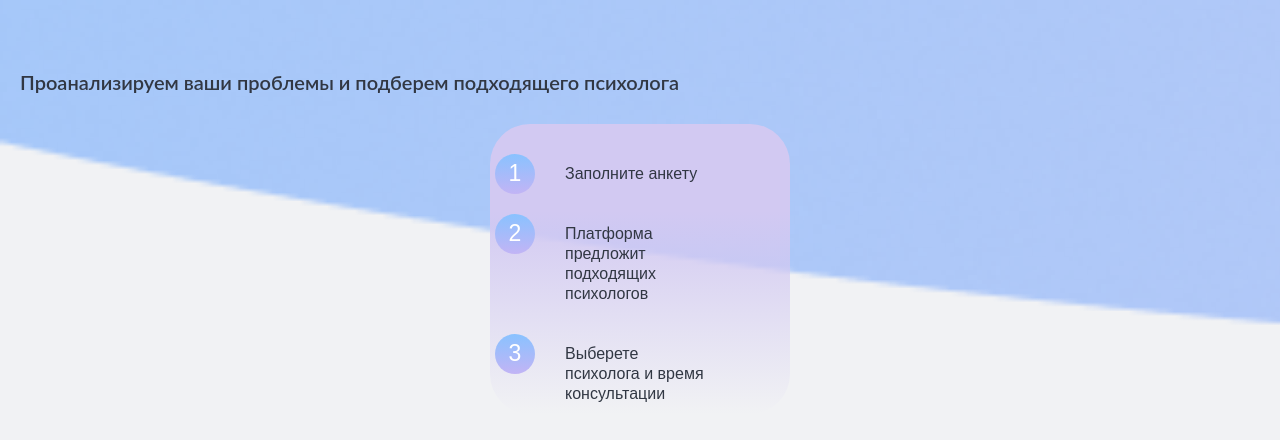
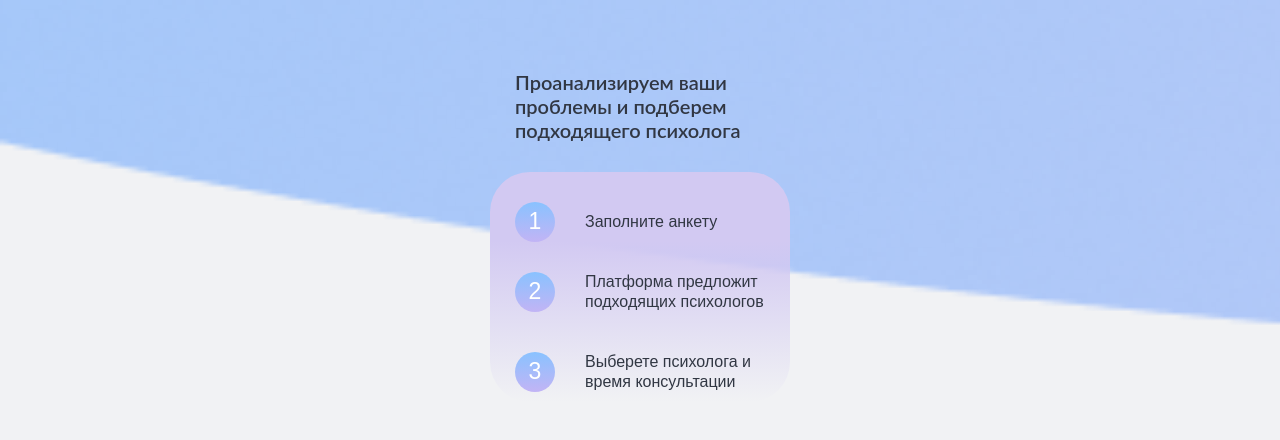
Before and after one commit to BesedinEgor/uwio, a website: page index.html in a window 1280 px wide. Shown: the part 5660-6100 px from the top of the page. Drawn offline with Linux system fonts and the light colour scheme.

Commit message:
некоторые правки списка блока Анализ

```diff
--- a/index.html
+++ b/index.html
@@ -525,6 +525,7 @@
 
         <section class="analysis">
           <h2 class="visually-hidden">Анализ клиентов</h2>
+          <div class="container">
             <p class="analysis__title">
               Проанализируем ваши проблемы и подберем подходящего психолога
             </p>
@@ -545,6 +546,7 @@
                 </li>
               </ol>
             </div>
+          </div>
         </section>
       </main>
       <footer class="main-footer"></footer>
--- a/sass/analysis.scss
+++ b/sass/analysis.scss
@@ -1,5 +1,5 @@
 .analysis__title {
-  margin: 0 0 30px 20px;
+  margin: 0 0 30px 25px;
   padding: 0;
   font-weight: 600;
   font-size: 20px;
@@ -23,7 +23,7 @@
   flex-direction: column;
   row-gap: 20px;
   counter-reset: list-counter;
-  width: 290px;
+  width: 250px;
   margin: 0 auto;
   padding: 0;
   padding-top: 30px;
@@ -36,13 +36,13 @@
 }
 
 .analysis__text {
+  position: relative;
   font-family: "Montserrat", sans-serif;
   font-size: 16px;
   line-height: 20px;
   color: var(--darken-color);
   margin: 0;
-  position: relative;
-  padding: 10px 70px;
+  padding: 10px 0 10px 70px;
 
   &::after {
     counter-increment: list-counter;
@@ -58,8 +58,8 @@
     width: 40px;
     height: 40px;
     left: 0;
-    top: 0;
-    bottom: 0;
+    top: 50%;
+    transform: translateY(-50%);
     border-radius: 50%;
     background: linear-gradient(180deg, #89c2ff 0%, #c2b4f5 100%);
   }
```
Also changed, not shown: css/analysis.css, css/style.css. Lines whose indentation alone changed are shown as unchanged.
